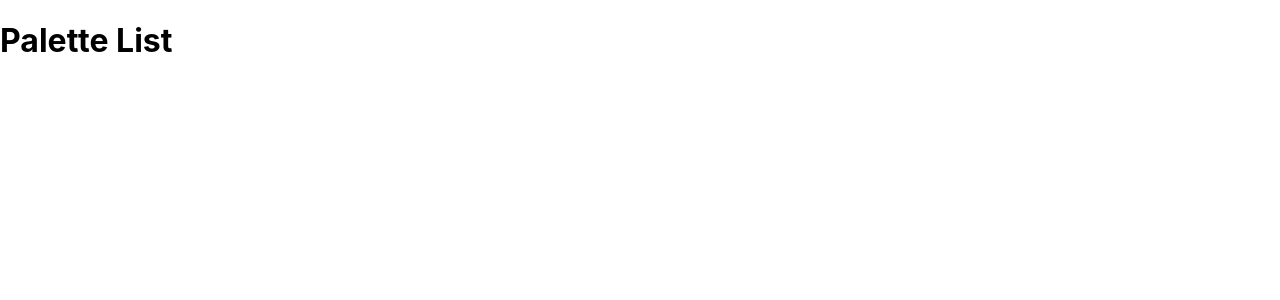
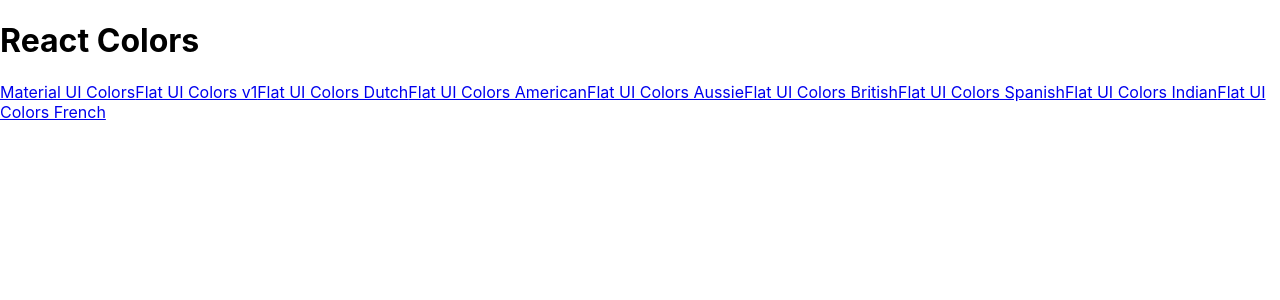
Before and after one commit to karthik18ganesh/reactcolors, a React (Create React App) app: page / in a window 1280 px wide. Shown: the top 300 px of the page. Built offline with nearby package versions, Linux system fonts and the light colour scheme.

Commit message:
add paletteList Component and Links

```diff
--- a/src/App.js
+++ b/src/App.js
@@ -1,5 +1,6 @@
 import React,{Component} from 'react';
 import Palette from './Palette';
+import PaletteList from './PaletteList';
 import seedColors from './seedColors';
 import {generatePalette} from './colorHelper';
 import {Route,Switch} from 'react-router-dom';
@@ -13,7 +14,7 @@ class App extends Component {
   return (
 
     <Switch>
-      <Route exact path="/" render={()=>{return <h1>Palette List</h1>}}/>
+      <Route exact path="/" render={()=><PaletteList palettes={seedColors}/>}/>
   <Route exact path="/palette/:id" render={(routeprops)=><Palette palette={generatePalette(this.findPalette(routeprops.match.params.id))}/>}/>
     </Switch>
     // <div className="App">
--- a/src/NavBar.js
+++ b/src/NavBar.js
@@ -5,7 +5,7 @@ import 'rc-slider/assets/index.css';
 import './NavBar.css'
 import { MenuItem, Snackbar, IconButton } from '@material-ui/core';
 import CloseIcon from '@material-ui/icons/Close';
-
+import {Link} from 'react-router-dom';
 class NavBar extends Component {
     constructor(props){
         super(props);
@@ -31,7 +31,7 @@ class NavBar extends Component {
         return (
             <header className="Navbar">
                 <div className='logo'>
-                    <a href='#'>reactcolorpicker</a>
+                    <Link to="/">reactcolorpicker</Link>
                 </div>
                 <div className="slider-container">
                     <span>Level: {level}</span>
--- /dev/null
+++ b/src/PaletteList.js
@@ -0,0 +1,17 @@
+import React, { Component } from 'react'
+import {Link} from 'react-router-dom';
+class PaletteList extends Component {
+    render() {
+        const {palettes} = this.props;
+        return (
+            <div>
+                <h1>React Colors</h1>
+                {palettes.map(palette=>(
+                    <Link to={`/palette/${palette.id}`}>{palette.paletteName}</Link>
+                ))}
+            </div>
+        )
+    }
+}
+
+export default PaletteList;
```
